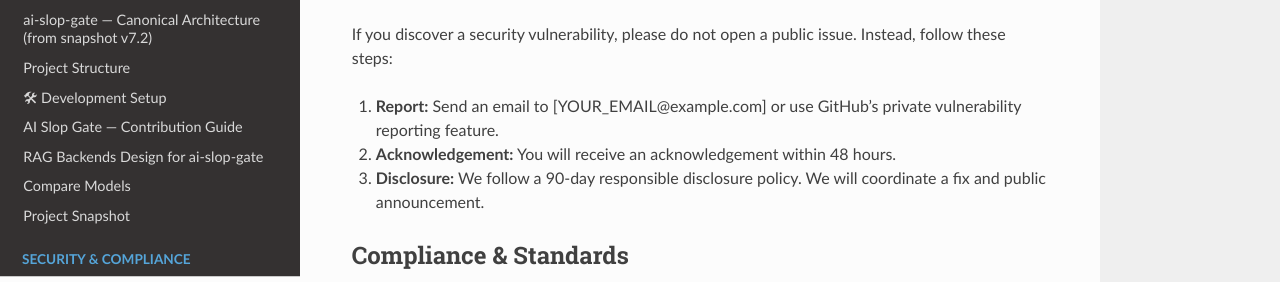
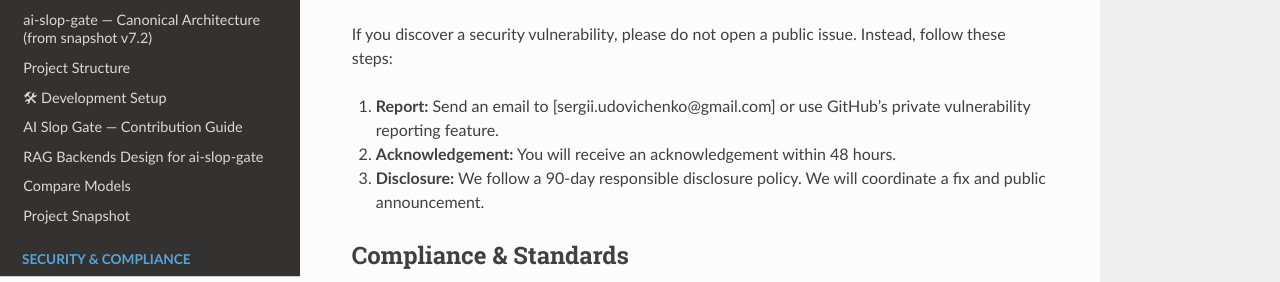
Before and after one commit to SergUdo/ai-slop-gate, a Sphinx documentation site: the page built from docs/source/SECURITY.md, in a window 1280 px wide and 900 px high, scrolled down 778 px. Shown: the part 161-443 px from the top of the window. Built offline with Sphinx 7.4.7 and the Read the Docs theme 3.1.0, drawn with Linux system fonts in a browser that asks for light colours; pages that are not in the unit, such as notebooks, are missing from menus.

Commit message:
Update contact email for vulnerability reporting

```diff
--- a/docs/source/SECURITY.md
+++ b/docs/source/SECURITY.md
@@ -25,7 +25,7 @@
 ## Reporting a Vulnerability
 If you discover a security vulnerability, please do not open a public issue. Instead, follow these steps:
 
-1. **Report:** Send an email to [YOUR_EMAIL@example.com] or use GitHub's private vulnerability reporting feature.
+1. **Report:** Send an email to [sergii.udovichenko@gmail.com] or use GitHub's private vulnerability reporting feature.
 2. **Acknowledgement:** You will receive an acknowledgement within 48 hours.
 3. **Disclosure:** We follow a 90-day responsible disclosure policy. We will coordinate a fix and public announcement.
 
```
